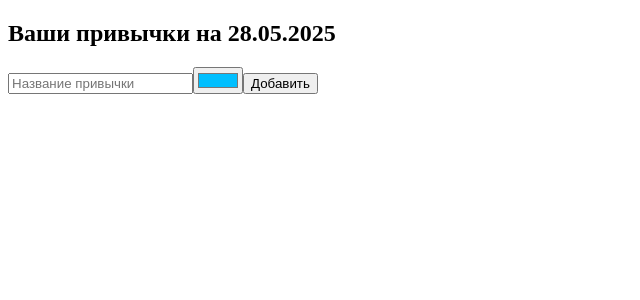
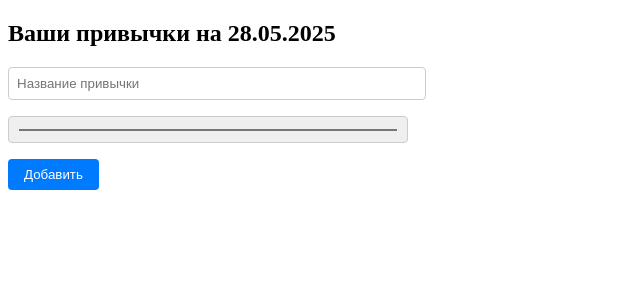
Before and after one commit to Zhaglo/zhelazo-app, a React app: page /dashboard in a window 1280 px wide. Shown: the top 300 px of the page, without its empty margins (0-640 px from the left). Built offline with nearby package versions, Linux system fonts and the light colour scheme; sample sign-in values are in the browser's storage.

Commit message:
feat: creating and removing components

```diff
--- /dev/null
+++ b/src/components/HabitCard.tsx
@@ -0,0 +1,44 @@
+import React from "react";
+
+interface HabitCardProps {
+    id: string;
+    title: string;
+    color: string;
+    completed: boolean;
+    onToggle: (id: string) => void;
+    onDelete: (id: string) => void;
+}
+
+const HabitCard: React.FC<HabitCardProps> = ({
+                                                 id,
+                                                 title,
+                                                 color,
+                                                 completed,
+                                                 onToggle,
+                                                 onDelete,
+                                             }) => {
+    return (
+        <li
+            style={{
+                borderLeft: `8px solid ${color}`,
+                padding: "8px",
+                marginBottom: "8px",
+                display: "flex",
+                justifyContent: "space-between",
+                alignItems: "center",
+            }}
+        >
+            <label>
+                <input
+                    type="checkbox"
+                    checked={completed}
+                    onChange={() => onToggle(id)}
+                />{" "}
+                {title}
+            </label>
+            <button onClick={() => onDelete(id)}>❌</button>
+        </li>
+    );
+};
+
+export default HabitCard;
--- /dev/null
+++ b/src/components/HabitForm.tsx
@@ -0,0 +1,39 @@
+import {useState} from "react";
+import Input from "./ui/Input";
+import Button from "./ui/Button";
+
+interface HabitFormProps {
+    onAddHabit: (title: string, color: string) => void;
+}
+
+const HabitForm: React.FC<HabitFormProps> = ({ onAddHabit }) => {
+    const [title, setTitle] = useState("");
+    const [color, setColor] = useState("#00bfff");
+
+    const handleSubmit = (e: React.FormEvent) => {
+        e.preventDefault();
+        onAddHabit(title, color);
+        setTitle("");
+        setColor("#00bfff");
+    };
+
+    return (
+        <form onSubmit={handleSubmit}>
+            <Input
+                type="text"
+                placeholder="Название привычки"
+                value={title}
+                onChange={(e) => setTitle(e.target.value)}
+                required
+            />
+            <Input
+                type="color"
+                value={color}
+                onChange={(e) => setColor(e.target.value)}
+            />
+            <Button type="submit">Добавить</Button>
+        </form>
+    );
+};
+
+export default HabitForm;
--- /dev/null
+++ b/src/components/QuoteCard.tsx
@@ -0,0 +1,24 @@
+import React from "react";
+
+interface QuoteCardProps {
+    text: string;
+}
+
+const QuoteCard: React.FC<QuoteCardProps> = ({ text }) => {
+    return (
+        <blockquote
+            style={{
+                fontStyle: "italic",
+                fontSize: "1.1rem",
+                marginTop: "1rem",
+                padding: "1rem",
+                background: "#f4f4f4",
+                borderLeft: "4px solid #ccc",
+            }}
+        >
+            {text}
+        </blockquote>
+    );
+};
+
+export default QuoteCard;
--- /dev/null
+++ b/src/components/UserBadge.tsx
@@ -0,0 +1,25 @@
+import React from "react";
+
+interface UserBadgeProps {
+    username: string;
+    email: string;
+}
+
+const UserBadge: React.FC<UserBadgeProps> = ({ username, email }) => {
+    return (
+        <div
+            style={{
+                border: "1px solid #ccc",
+                padding: "1rem",
+                borderRadius: "6px",
+                backgroundColor: "#f9f9f9",
+                maxWidth: "400px",
+            }}
+        >
+            <p><strong>Имя:</strong> {username}</p>
+            <p><strong>Email:</strong> {email}</p>
+        </div>
+    );
+};
+
+export default UserBadge;
--- /dev/null
+++ b/src/components/ui/Button.tsx
@@ -0,0 +1,26 @@
+import React from "react";
+
+interface ButtonProps extends React.ButtonHTMLAttributes<HTMLButtonElement> {
+    children: React.ReactNode;
+}
+
+const Button: React.FC<ButtonProps> = ({ children, ...props }) => {
+    return (
+        <button
+            {...props}
+            style={{
+                padding: "0.5rem 1rem",
+                backgroundColor: "#007bff",
+                color: "#fff",
+                border: "none",
+                borderRadius: "4px",
+                cursor: "pointer",
+                ...props.style,
+            }}
+        >
+            {children}
+        </button>
+    );
+};
+
+export default Button;
--- /dev/null
+++ b/src/components/ui/Input.tsx
@@ -0,0 +1,25 @@
+import React from "react";
+
+interface InputProps extends React.InputHTMLAttributes<HTMLInputElement> {
+    label?: string;
+}
+
+const Input: React.FC<InputProps> = ({ label, ...props }) => {
+    return (
+        <div style={{ marginBottom: "1rem" }}>
+            {label && <label style={{ display: "block", marginBottom: "4px" }}>{label}</label>}
+            <input
+                {...props}
+                style={{
+                    padding: "0.5rem",
+                    width: "100%",
+                    maxWidth: "400px",
+                    border: "1px solid #ccc",
+                    borderRadius: "4px",
+                }}
+            />
+        </div>
+    );
+};
+
+export default Input;
--- a/src/pages/DashboardPage.tsx
+++ b/src/pages/DashboardPage.tsx
@@ -1,5 +1,7 @@
 import { useEffect, useState } from "react";
 import { v4 as uuidv4 } from "uuid";
+import HabitCard from "../components/HabitCard";
+import HabitForm from "../components/HabitForm";
 
 interface Habit {
     id: string;
@@ -10,16 +12,13 @@ interface Habit {
     userId: string;
 }
 
+const formatDate = (date: Date) =>
+    date.toLocaleDateString("ru-RU").split(".").join(".");
+
 const DashboardPage = () => {
     const userId = localStorage.getItem("token");
     const [habits, setHabits] = useState<Habit[]>([]);
-    const [title, setTitle] = useState("");
-    const [color, setColor] = useState("#00bfff");
-
-    const formatDate = (date: Date) =>
-        date.toLocaleDateString("ru-RU").split(".").join(".");
-
-    const today = formatDate(new Date()); // "28.05.2025"
+    const today = formatDate(new Date());
 
     useEffect(() => {
         const allHabits = JSON.parse(localStorage.getItem("habits") || "[]");
@@ -32,9 +31,7 @@ const DashboardPage = () => {
         setHabits(updatedHabits.filter((h) => h.userId === userId));
     };
 
-    const handleAddHabit = (e: React.FormEvent) => {
-        e.preventDefault();
-
+    const handleAddHabit = (title: string, color: string) => {
         const newHabit: Habit = {
             id: uuidv4(),
             title,
@@ -46,14 +43,6 @@ const DashboardPage = () => {
 
         const allHabits = JSON.parse(localStorage.getItem("habits") || "[]");
         const updatedHabits = [...allHabits, newHabit];
-        saveHabits(updatedHabits);
-        setTitle("");
-        setColor("#00bfff");
-    };
-
-    const handleDeleteHabit = (habitId: string) => {
-        const allHabits = JSON.parse(localStorage.getItem("habits") || "[]");
-        const updatedHabits = allHabits.filter((h: Habit) => h.id !== habitId);
         saveHabits(updatedHabits);
     };
 
@@ -76,49 +65,29 @@ const DashboardPage = () => {
         saveHabits(updated);
     };
 
+    const handleDeleteHabit = (habitId: string) => {
+        const allHabits = JSON.parse(localStorage.getItem("habits") || "[]");
+        const updatedHabits = allHabits.filter((h: Habit) => h.id !== habitId);
+        saveHabits(updatedHabits);
+    };
+
     return (
         <div>
             <h2>Ваши привычки на {today}</h2>
 
-            <form onSubmit={handleAddHabit}>
-                <input
-                    type="text"
-                    placeholder="Название привычки"
-                    value={title}
-                    onChange={(e) => setTitle(e.target.value)}
-                    required
-                />
-                <input
-                    type="color"
-                    value={color}
-                    onChange={(e) => setColor(e.target.value)}
-                />
-                <button type="submit">Добавить</button>
-            </form>
+            <HabitForm onAddHabit={handleAddHabit} />
 
             <ul>
                 {habits.map((habit) => (
-                    <li
+                    <HabitCard
                         key={habit.id}
-                        style={{
-                            borderLeft: `8px solid ${habit.color}`,
-                            padding: "8px",
-                            marginBottom: "8px",
-                            display: "flex",
-                            justifyContent: "space-between",
-                            alignItems: "center",
-                        }}
-                    >
-                        <label>
-                            <input
-                                type="checkbox"
-                                checked={habit.days?.[today] || false}
-                                onChange={() => toggleDay(habit.id)}
-                            />{" "}
-                            {habit.title}
-                        </label>
-                        <button onClick={() => handleDeleteHabit(habit.id)}>❌</button>
-                    </li>
+                        id={habit.id}
+                        title={habit.title}
+                        color={habit.color}
+                        completed={habit.days?.[today] || false}
+                        onToggle={toggleDay}
+                        onDelete={handleDeleteHabit}
+                    />
                 ))}
             </ul>
         </div>
--- a/src/pages/MotivationPage.tsx
+++ b/src/pages/MotivationPage.tsx
@@ -1,3 +1,5 @@
+import QuoteCard from "../components/QuoteCard";
+
 const fakeAchievements = [
     {
         user: "Алина",
@@ -53,7 +55,7 @@ const MotivationPage = () => {
             <div style={{ marginTop: "2rem" }}>
                 <h3>Цитата дня:</h3>
                 <p style={{ fontStyle: "italic", fontSize: "1.1rem" }}>
-                    {motivationalQuotes[Math.floor(Math.random() * motivationalQuotes.length)]}
+                    <QuoteCard text={motivationalQuotes[Math.floor(Math.random() * motivationalQuotes.length)]} />
                 </p>
             </div>
         </div>
--- a/src/pages/ProfilePage.tsx
+++ b/src/pages/ProfilePage.tsx
@@ -1,5 +1,6 @@
 import { useEffect, useState } from "react";
 import { useNavigate } from "react-router-dom";
+import UserBadge from "../components/UserBadge";
 
 interface User {
     id: string;
@@ -32,8 +33,7 @@ const ProfilePage = () => {
     return (
         <div>
             <h2>Профиль</h2>
-            <p><strong>Имя:</strong> {user.username}</p>
-            <p><strong>Email:</strong> {user.email}</p>
+            <UserBadge username={user.username} email={user.email} />
             <button onClick={handleLogout}>Выйти</button>
         </div>
     );
```
Also changed, not shown: src/components/StatsBlock.tsx (added, +25 -0 lines), src/pages/StatsPage.tsx (+5 -3 lines).
